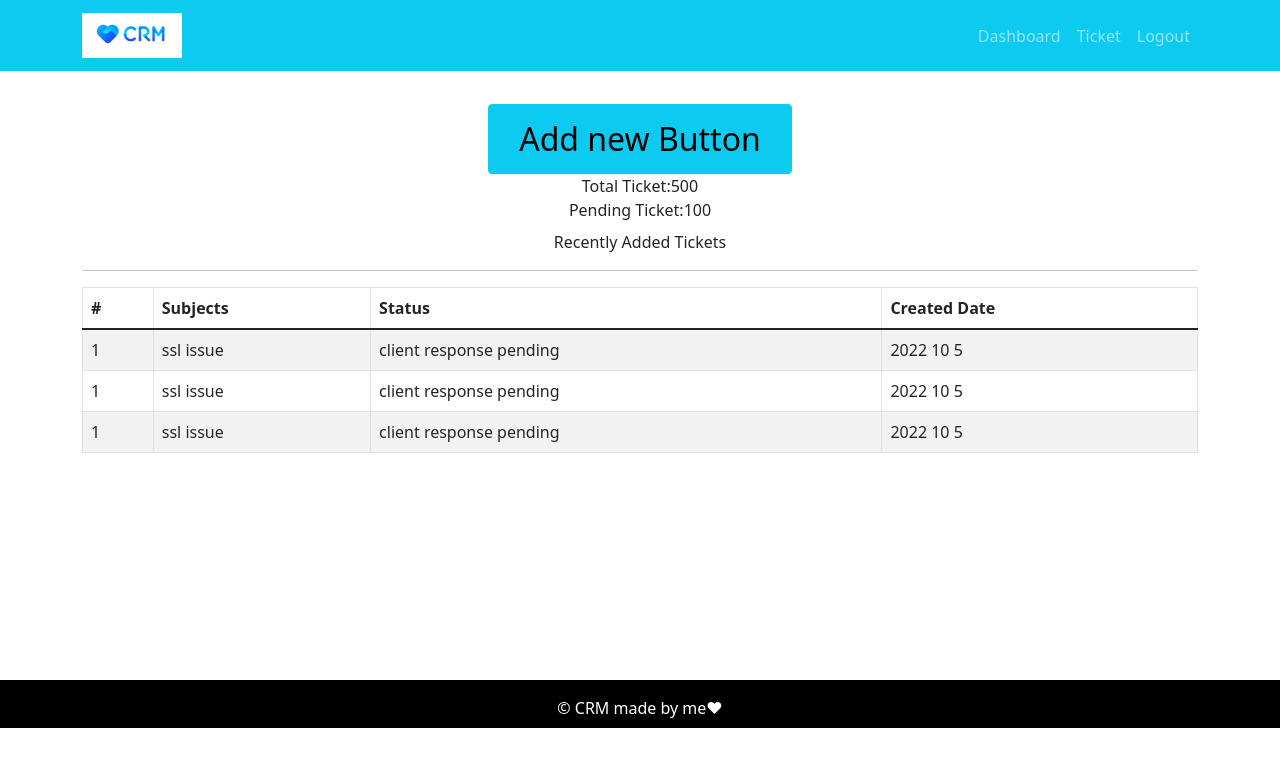
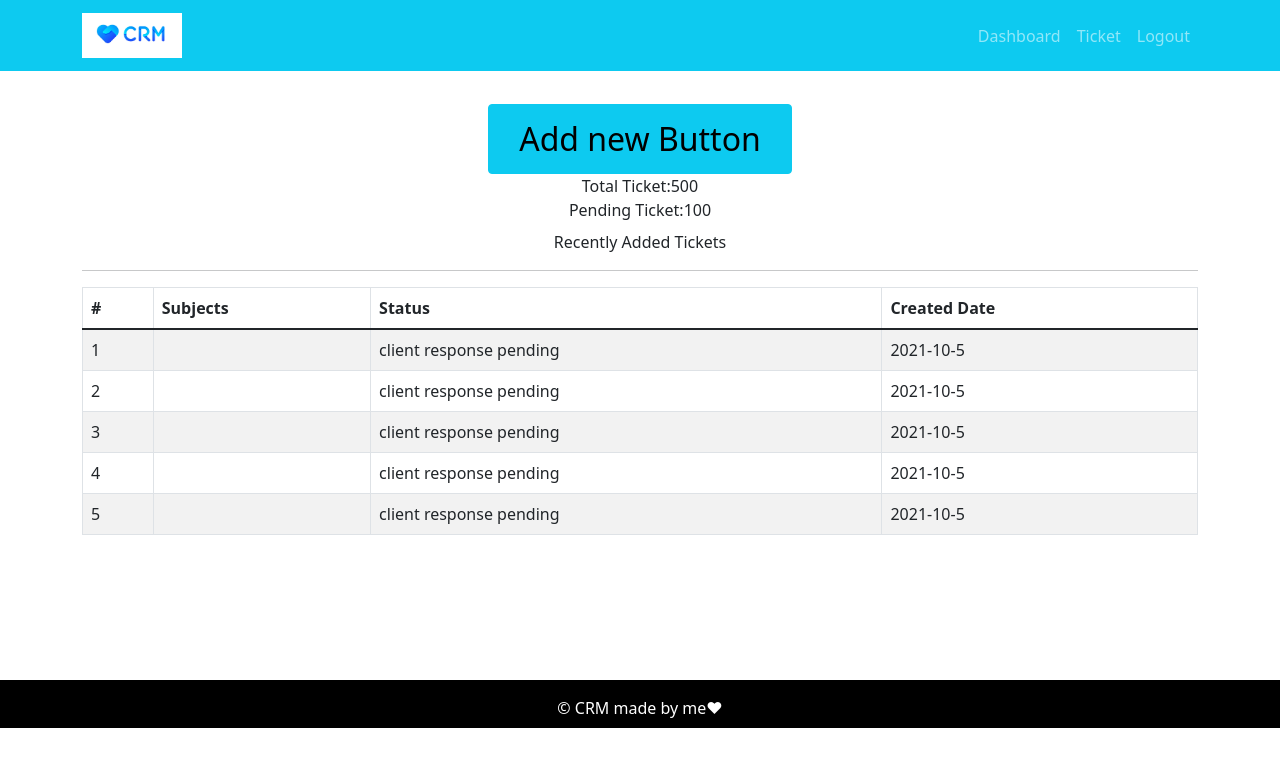
Before and after one commit to UshaKhadkaKapan/ticketsystem, a React (Create React App) app in the folder client/: page / in a window 1280 px wide. Shown: the top 766 px of the page. Built offline with nearby package versions, Linux system fonts and the light colour scheme.

Commit message:
using map method to show dummy data on the table

```diff
--- a/client/src/assets/data/dummydata.json
+++ b/client/src/assets/data/dummydata.json
@@ -5,22 +5,22 @@
     "createdDate": "2021-10-5"
   },
   {
-    "id": 1,
+    "id": 2,
     "status": "client response pending",
     "createdDate": "2021-10-5"
   },
   {
-    "id": 1,
+    "id": 3,
     "status": "client response pending",
     "createdDate": "2021-10-5"
   },
   {
-    "id": 1,
+    "id": 4,
     "status": "client response pending",
     "createdDate": "2021-10-5"
   },
   {
-    "id": 1,
+    "id": 5,
     "status": "client response pending",
     "createdDate": "2021-10-5"
   }
--- a/client/src/components/ticket-table/TicketTable.js
+++ b/client/src/components/ticket-table/TicketTable.js
@@ -1,7 +1,7 @@
 import React from "react";
 import { Table } from "react-bootstrap";
 
-const TicketTable = () => {
+const TicketTable = ({ ticket }) => {
   return (
     <Table striped bordered hover>
       <thead>
@@ -13,24 +13,15 @@ const TicketTable = () => {
         </tr>
       </thead>
       <tbody>
-        <tr>
-          <td>1</td>
-          <td>ssl issue</td>
-          <td>client response pending</td>
-          <td>2022 10 5</td>
-        </tr>
-        <tr>
-          <td>1</td>
-          <td>ssl issue</td>
-          <td>client response pending</td>
-          <td>2022 10 5</td>
-        </tr>
-        <tr>
-          <td>1</td>
-          <td>ssl issue</td>
-          <td>client response pending</td>
-          <td>2022 10 5</td>
-        </tr>
+        {ticket.length &&
+          ticket.map((row) => (
+            <tr key={row.id}>
+              <td>{row.id}</td>
+              <td>{row.Subject}</td>
+              <td>{row.status}</td>
+              <td>{row.createdDate}</td>
+            </tr>
+          ))}
       </tbody>
     </Table>
   );
--- a/client/src/pages/dashboard/Dashboard.js
+++ b/client/src/pages/dashboard/Dashboard.js
@@ -1,6 +1,7 @@
 import React from "react";
 import { Button, Col, Container, Row } from "react-bootstrap";
 import TicketTable from "../../components/ticket-table/TicketTable";
+import ticket from "../../assets/data/dummydata.json";
 
 const Dashboard = () => {
   return (
@@ -9,7 +10,7 @@ const Dashboard = () => {
         <Col className="text-center mt-4 md-2">
           <Button
             variant="info"
-            style={{ "font-size": "2rem", padding: "10px 30px" }}
+            style={{ fontSize: "2rem", padding: "10px 30px" }}
           >
             Add new Button
           </Button>
@@ -27,7 +28,7 @@ const Dashboard = () => {
       <hr />
       <Row>
         <Col className="Recent Ticket">
-          <TicketTable />
+          <TicketTable ticket={ticket} />
         </Col>
       </Row>
     </Container>
```
